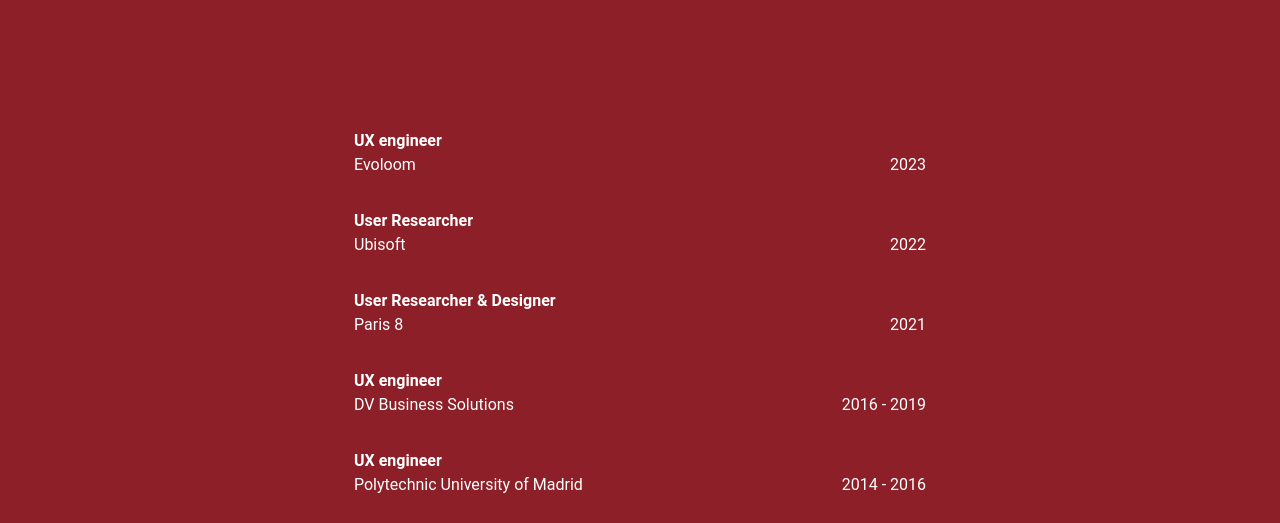
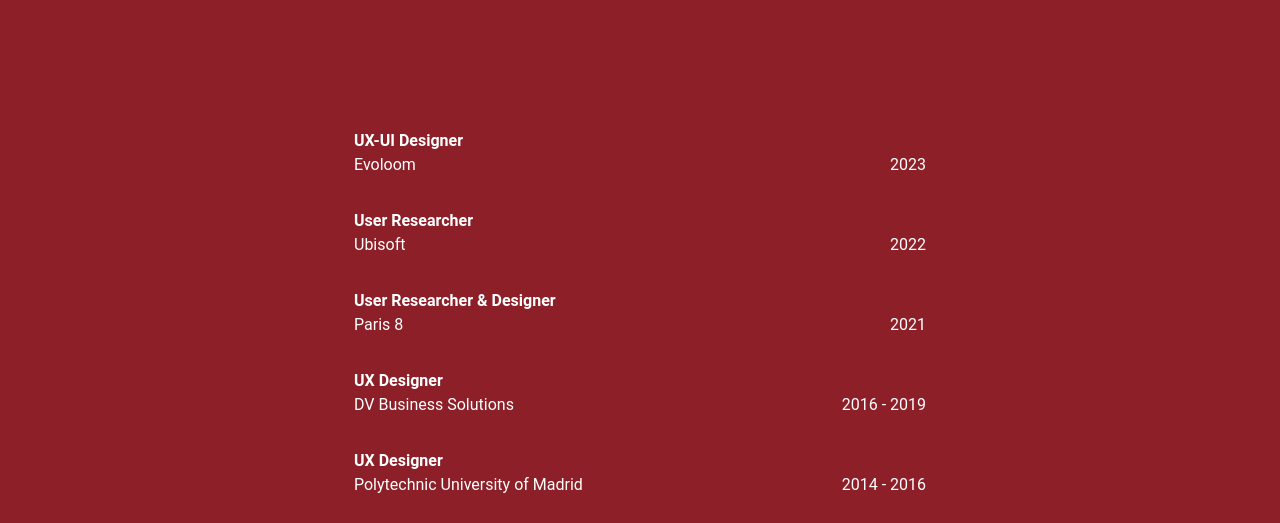
Before and after one commit to aneiser/aneiser.github.io, a Vue app in the folder aneiser_website/: page / in a window 1280 px wide. Shown: the part 2860-3383 px from the top of the page. Built offline with nearby package versions, Linux system fonts and the light colour scheme; a web font is replaced by a local one.

Commit message:
Update positions names in Home's experience section

```diff
--- a/aneiser_website/src/views/Home.vue
+++ b/aneiser_website/src/views/Home.vue
@@ -135,7 +135,7 @@
                         <v-row>
                             <v-col>
                                 <div class="my-8">
-                                    <p class="font-weight-bold">UX engineer</p>
+                                    <p class="font-weight-bold">UX-UI Designer</p>
                                     <p class="d-flex justify-space-between">
                                         <span>Evoloom</span>
                                         <span>2023</span>
@@ -156,14 +156,14 @@
                                     </p>
                                 </div>
                                 <div class="my-8">
-                                    <p class="font-weight-bold">UX engineer</p>
+                                    <p class="font-weight-bold">UX Designer</p>
                                     <p class="d-flex justify-space-between">
                                         <span>DV Business Solutions</span>
                                         <span>2016 - 2019</span>
                                     </p>
                                 </div>
                                 <div class="my-8">
-                                    <p class="font-weight-bold">UX engineer</p>
+                                    <p class="font-weight-bold">UX Designer</p>
                                     <p class="d-flex justify-space-between">
                                         <span>Polytechnic University of Madrid</span>
                                         <span>2014 - 2016</span>
```
